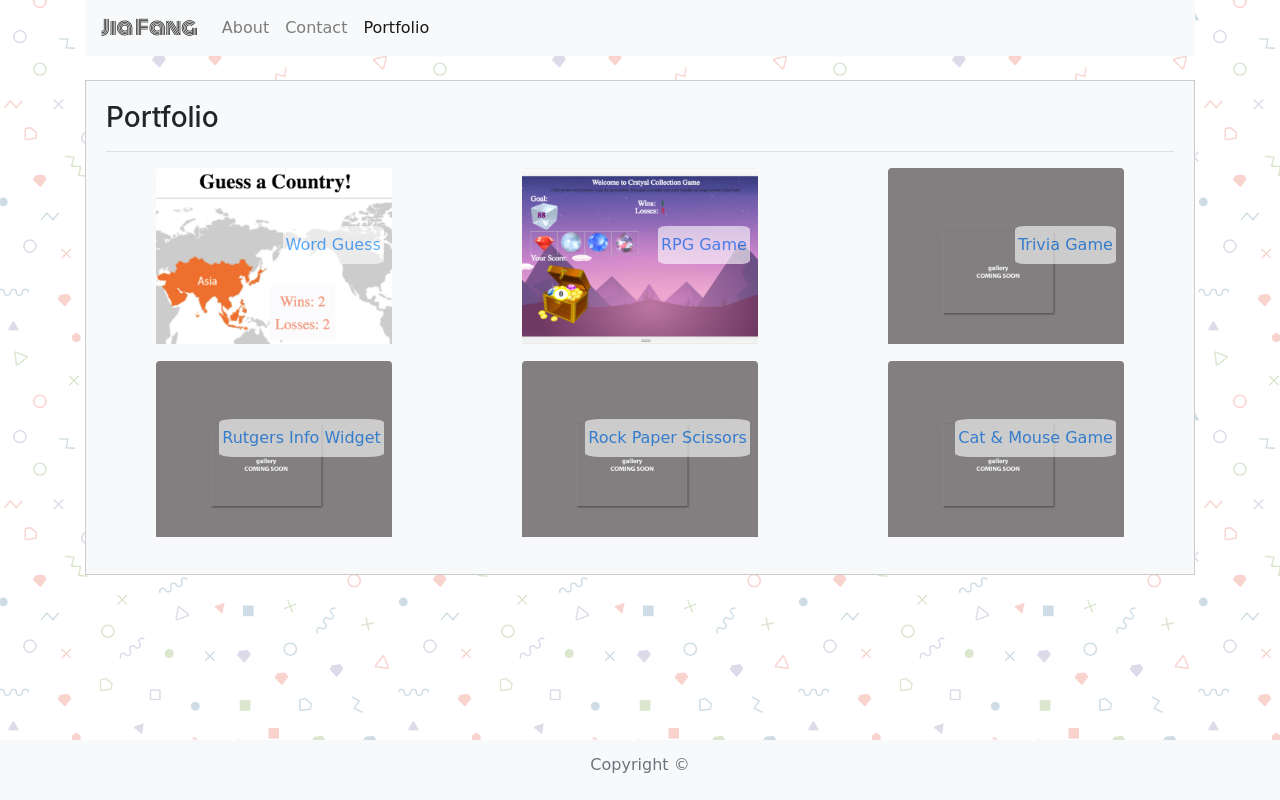
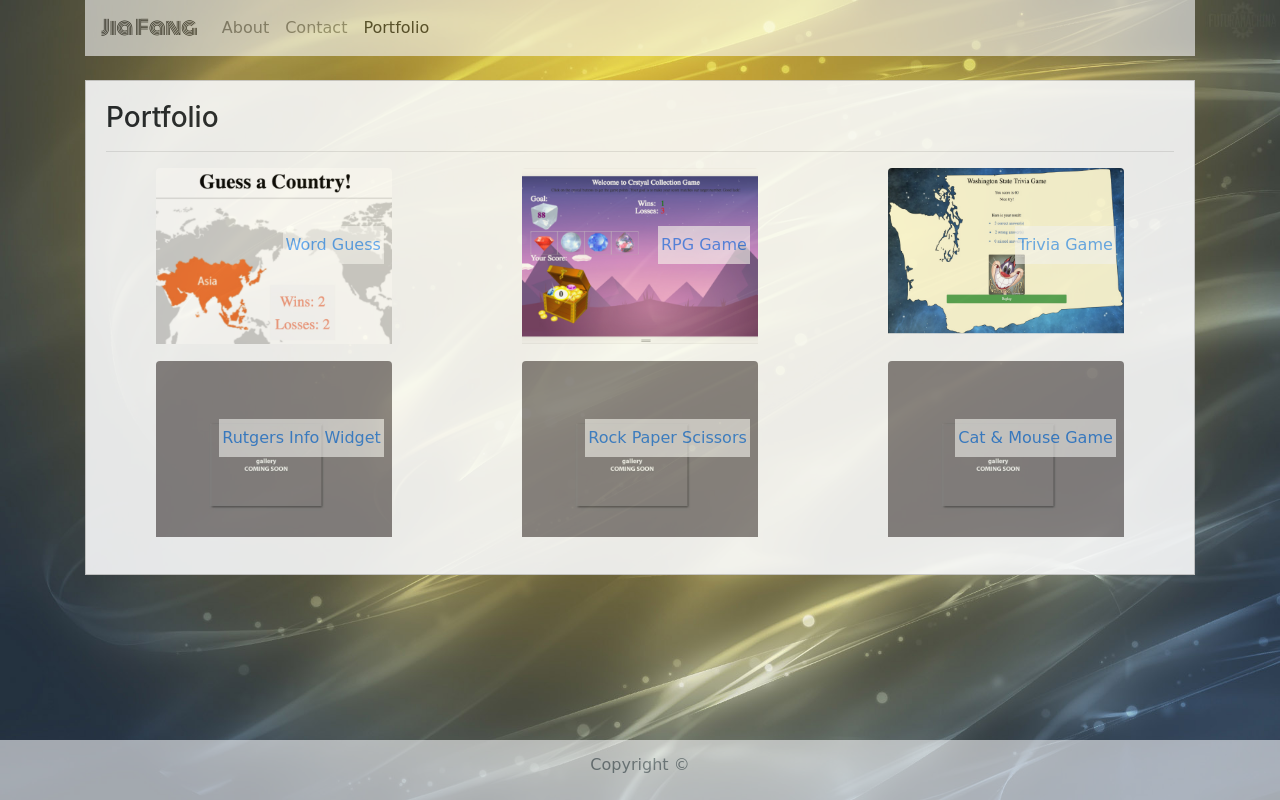
Before and after one commit to phoebe1002/Bootstrap-Portfolio, a plain HTML site: page portfolio.html in a window 1280 px wide. Drawn offline with nearby package versions, Linux system fonts and the light colour scheme; a web font is replaced by a local one.

Commit message:
added trivia game

```diff
--- a/assets/css/style.css
+++ b/assets/css/style.css
@@ -7,7 +7,17 @@ body {
 }
 
 /* general */
-
+#background {
+  width: 100%;
+  height: 100%;
+  position: absolute;
+  z-index: -1;
+  left: 0px;
+  top: 0px;
+}
+.navbar, footer {
+  opacity: 0.6;
+}
 .main-content {
   margin: 0;
   padding: 20px;
@@ -15,6 +25,8 @@ body {
   text-align: justify;
   background-color: #f8f9fa;
   border: solid 1px #ccc;
+  opacity: 0.9;
+  filter: alpha(opacity=80);
 }
 
 .nav-item,
@@ -24,7 +36,6 @@ footer,
 }
 
 /* navigation */
-
 .navbar-brand {
   font-family: 'Monoton', cursive;
 }
@@ -56,11 +67,16 @@ footer,
   background-color: white;
   opacity: 0.6;
   filter: alpha(opacity=60);
-  border-radius: 10%;
+  /* border-radius: 10%; */
+
 }
-
+.caption a:hover {
+  color: goldenrod;
+}
 /* contact me page */
-
+a:visited {
+  color: gray;
+}
 form {
   margin: 0 8% 0 8%;
 }
--- a/portfolio.html
+++ b/portfolio.html
@@ -14,10 +14,11 @@
 		<link href="https://fonts.googleapis.com/css?family=Fredericka+the+Great|Indie+Flower|Londrina+Outline|Monoton|Waiting+for+the+Sunrise" rel="stylesheet">
 
 	<!-- add background theme-->
-	<body background="assets/images/memphis-colorful/memphis-colorful.png">
+	<body>
 		<!-- Navigation bar -->
 		<header>
 			<div class="container">
+				<img id="background" src="assets/images/background.jpg">
 				<nav class="navbar navbar-expand-lg navbar-light bg-light">
 					<a class="navbar-brand" href="index.html">Jia Fang</a>
 					<button class="navbar-toggler" type="button" data-toggle="collapse" data-target="#navbarNav" aria-controls="navbarNav" aria-expanded="false" aria-label="Toggle navigation">
@@ -54,7 +55,7 @@
 						<div class="text-center">
 							<img src="assets/images/word-guess-game.jpg" class="rounded" alt="World Guess">
 							<div class="caption">
-								<a href="https://phoebe1002.github.io/Word-Guess-Game1/">Word Guess</a>
+								<a href="https://phoebe1002.github.io/Word-Guess-Game1/" target="_blank">Word Guess</a>
 							</div>
 						</div>
 					</div>
@@ -63,16 +64,16 @@
 						<div class="text-center">
 							<img src="assets/images/rpg-game.jpg" class="rounded" alt="RPG Game">
 							<div class="caption">
-								<a href="https://phoebe1002.github.io/unit-4-game/">RPG Game</a>
+								<a href="https://phoebe1002.github.io/unit-4-game/" target="_blank">RPG Game</a>
 							</div>
 						</div>
 				</div>
 				<!-- sub column 3 -->
 				<div class="col-md-4">
 						<div class="text-center">
-							<img src="assets/images/placeholder.jpg" class="rounded" alt="Trivia Game">
+							<img src="assets/images/trivia-game.jpg" class="rounded" alt="Trivia Game">
 							<div class="caption">
-								<a href="#">Trivia Game</a>
+								<a href="https://phoebe1002.github.io/TriviaGame/" target="_blank">Trivia Game</a>
 							</div>
 						</div>
 				</div>
```
Also changed, not shown: contact.html (+2 -1 lines), index.html (+2 -1 lines), assets/images/background.jpg (added), assets/images/trivia-game.jpg (added).
